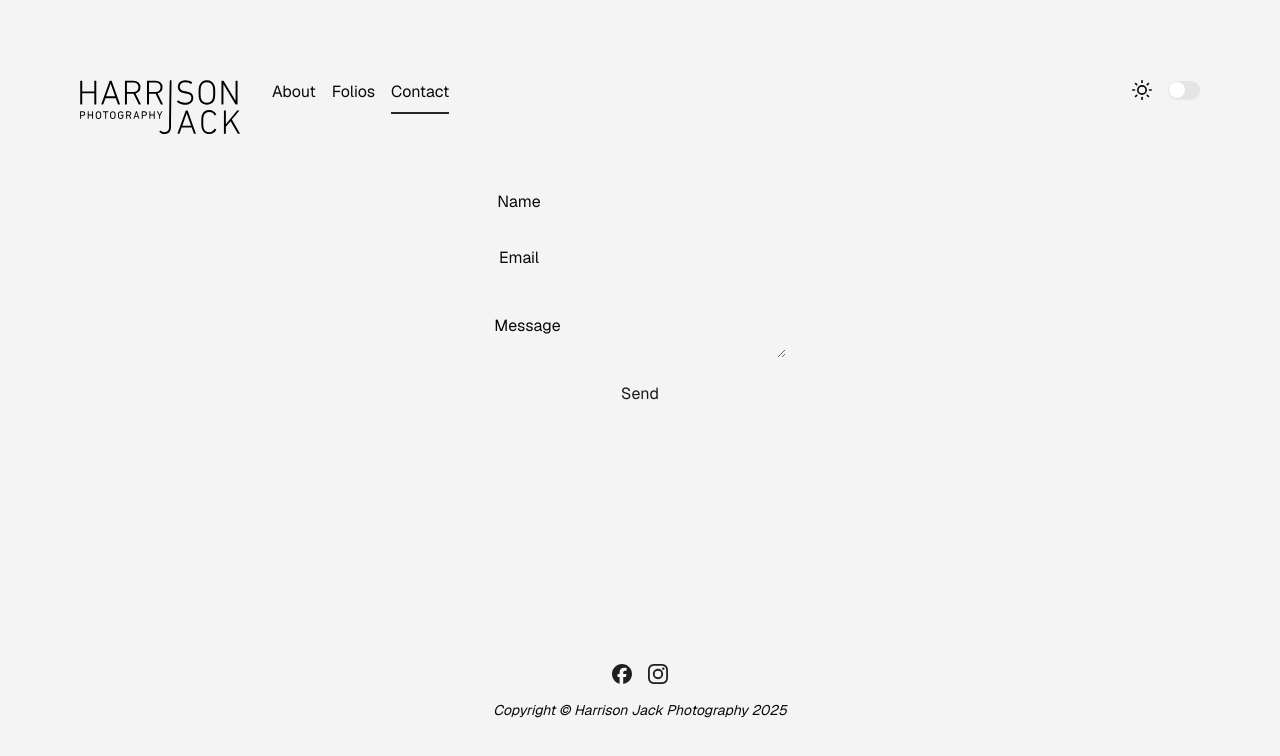
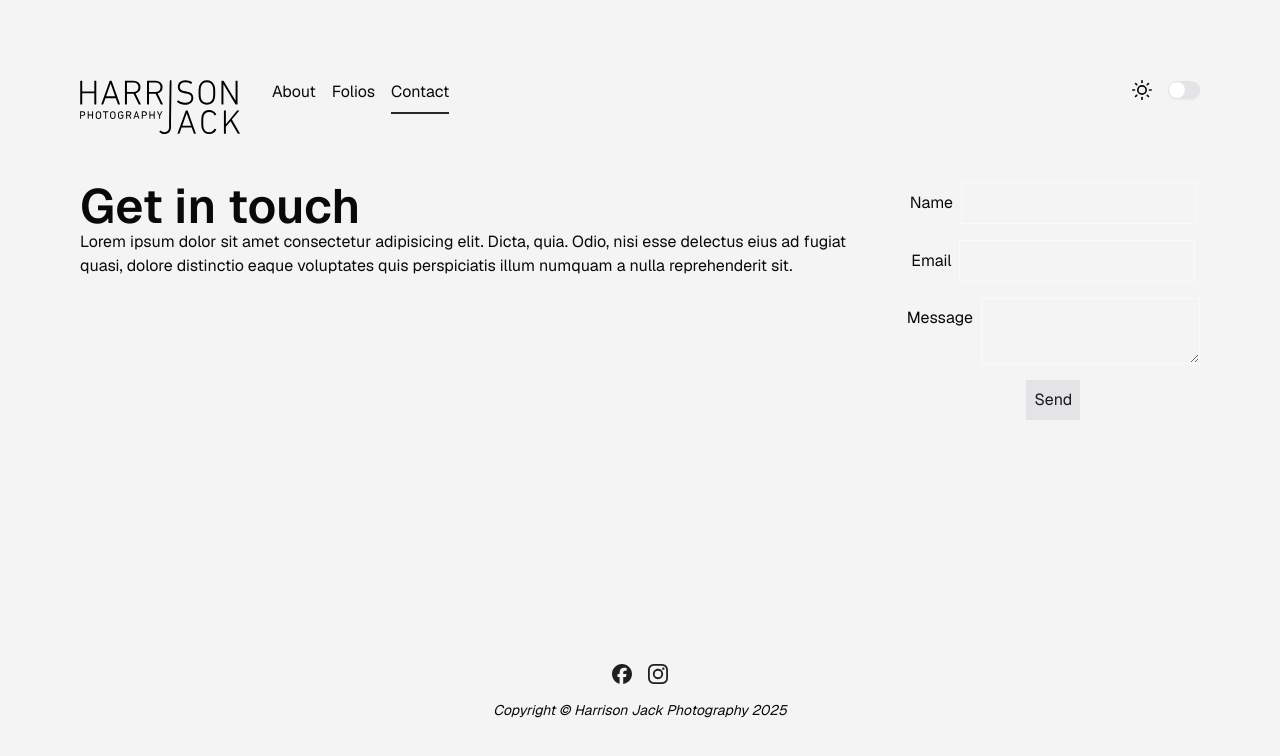
Before and after one commit to SmackSmash/next-hj, a Next.js app: page /contact in a window 1280 px wide. Shown: the top 756 px of the page. Built offline with nearby package versions, Linux system fonts and the light colour scheme.

Commit message:
Form styling and content changes

```diff
--- a/src/app/(site)/about/page.tsx
+++ b/src/app/(site)/about/page.tsx
@@ -6,7 +6,7 @@ export default function AboutPage() {
     <>
       <div className='flex items-start justify-center'>
         <div className='mr-20 pt-12'>
-          <div className='mb-4 max-w-fit border-b-1 border-zinc-900 pb-4 text-6xl leading-17 font-semibold text-zinc-900 dark:border-zinc-50 dark:text-zinc-50'>
+          <div className='mb-4 max-w-fit border-b-1 border-zinc-900 pb-4 text-5xl leading-17 font-semibold text-zinc-900 dark:border-zinc-50 dark:text-zinc-50'>
             Who
             <br />
             we are
--- a/src/app/(site)/contact/page.tsx
+++ b/src/app/(site)/contact/page.tsx
@@ -2,7 +2,15 @@ import ContactForm from '@/components/contact-form';
 
 export default function ContactPage() {
   return (
-    <div>
+    <div className='flex gap-4'>
+      <div>
+        <h1 className='text-5xl font-semibold'>Get in touch</h1>
+        <p>
+          Lorem ipsum dolor sit amet consectetur adipisicing elit. Dicta, quia. Odio, nisi esse
+          delectus eius ad fugiat quasi, dolore distinctio eaque voluptates quis perspiciatis illum
+          numquam a nulla reprehenderit sit.
+        </p>
+      </div>
       <ContactForm />
     </div>
   );
--- a/src/components/contact-form.tsx
+++ b/src/components/contact-form.tsx
@@ -23,7 +23,7 @@ export default function ContactForm() {
           type='text'
           name='name'
           id='name'
-          className='bg-zinc-100 p-2 text-zinc-950'
+          className='border border-zinc-50 p-2 outline-0 focus:border-2'
         />
       </div>
       <div className='flex items-center gap-2'>
@@ -33,19 +33,21 @@ export default function ContactForm() {
           type='email'
           name='email'
           id='email'
-          className='bg-zinc-100 p-2 text-zinc-950'
+          className='border border-zinc-50 p-2 outline-0 focus:border-2'
         />
       </div>
-      <div className='flex items-center gap-2'>
-        <label htmlFor='message'>Message</label>
+      <div className='flex gap-2'>
+        <label htmlFor='message' className='pt-2'>
+          Message
+        </label>
         <textarea
           {...register('message')}
           name='message'
           id='message'
-          className='bg-zinc-100 p-2 text-zinc-950'
+          className='border border-zinc-50 p-2 outline-0 focus:border-2'
         />
       </div>
-      <button type='submit' className='width-full bg-zinc-100 p-2 text-zinc-900'>
+      <button type='submit' className='width-full bg-zinc-200 p-2 text-zinc-900'>
         Send
       </button>
     </form>
```
